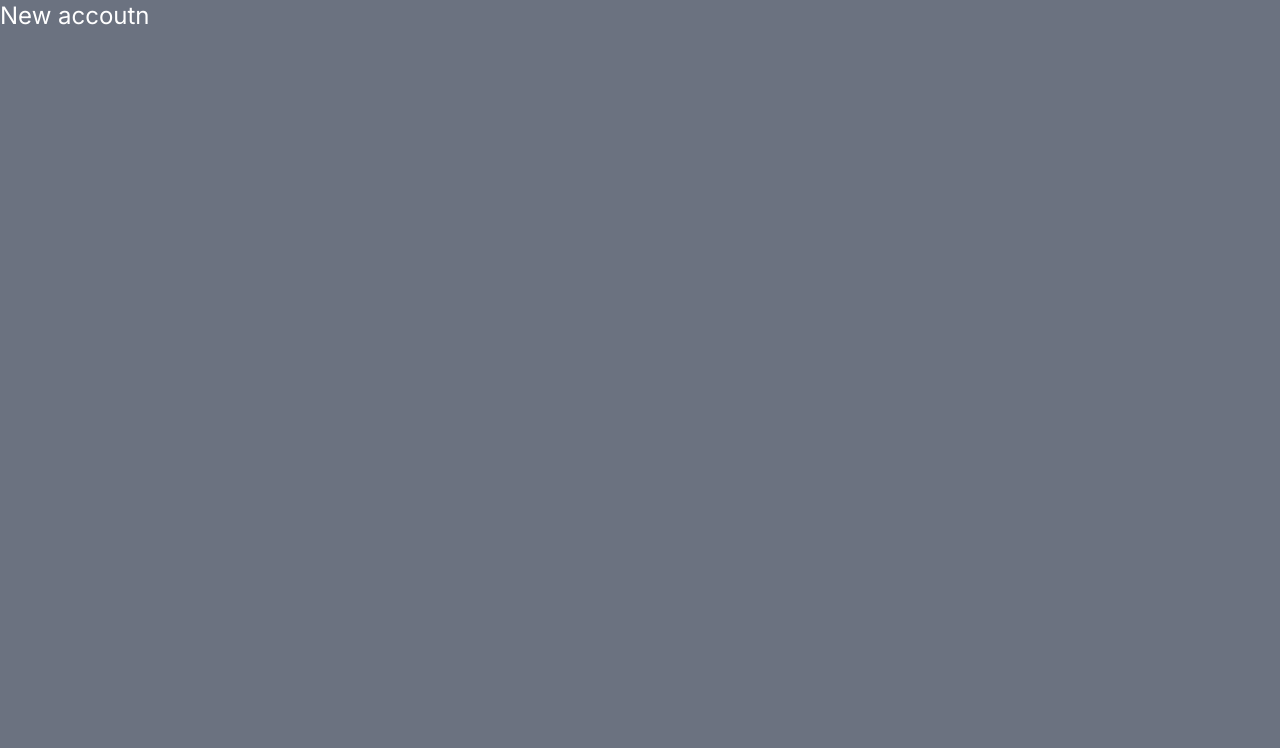
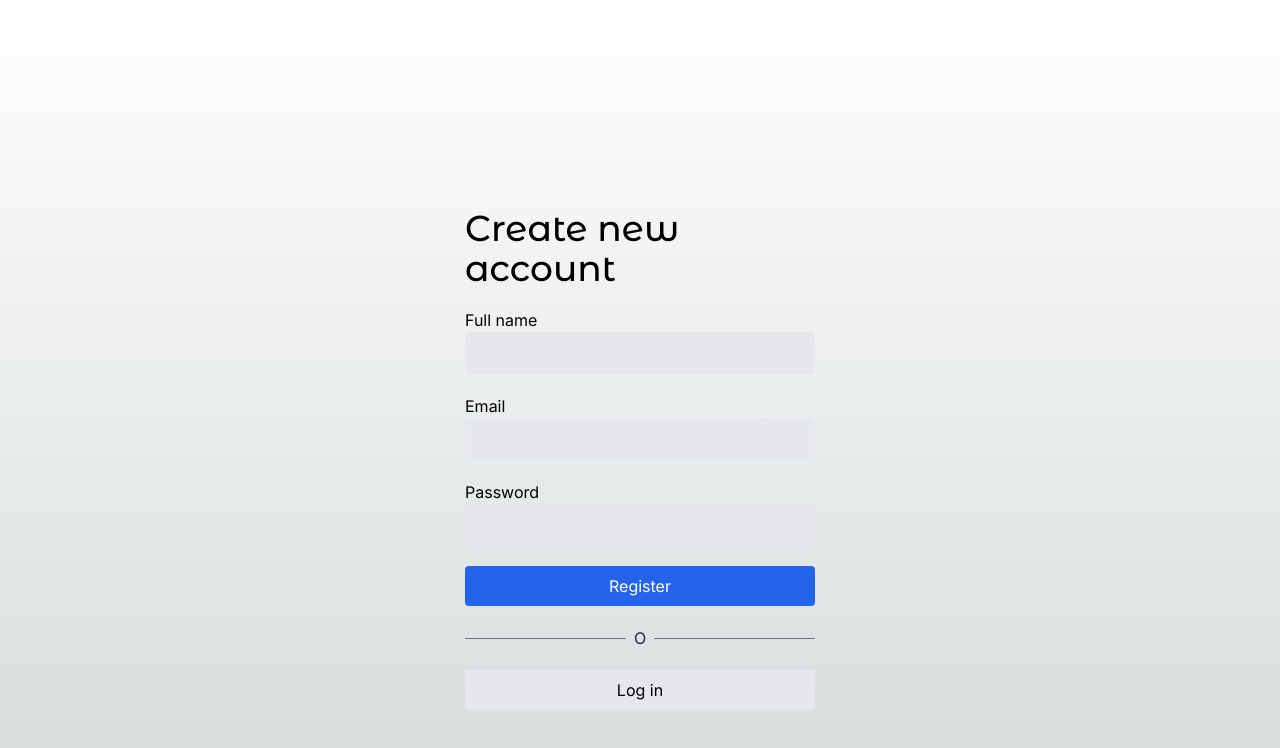
Before and after one commit to AngheloAlva/devtalles-teslo-shop, a Next.js app: page /auth/new-account in a window 1280 px wide. Shown: the top 748 px of the page. Built offline with nearby package versions, Linux system fonts and the light colour scheme.

Commit message:
Add login and register page

```diff
--- a/src/app/auth/layout.tsx
+++ b/src/app/auth/layout.tsx
@@ -3,5 +3,9 @@ export default function AuthLayout({
 }: {
 	children: React.ReactNode
 }): React.ReactElement {
-	return <main className="min-h-screen bg-gray-500 text-white">{children}</main>
+	return (
+		<main className="flex items-center justify-center">
+			<div className="w-full sm:w-[350px]">{children}</div>
+		</main>
+	)
 }
--- a/src/app/auth/login/page.tsx
+++ b/src/app/auth/login/page.tsx
@@ -1,7 +1,31 @@
-export default function Home() {
+import { titleFont } from "@/config/fonts"
+import Link from "next/link"
+
+export default function () {
 	return (
-		<div className="text-2xl">
-			<h1>Login page</h1>
+		<div className="flex min-h-screen flex-col pt-32 sm:pt-52">
+			<h1 className={`${titleFont.className} mb-5 text-4xl`}>Login</h1>
+
+			<div className="flex flex-col">
+				<label htmlFor="email">Email</label>
+				<input className="mb-5 rounded border bg-gray-200 px-5 py-2" type="email" />
+
+				<label htmlFor="email">Password</label>
+				<input className="mb-5 rounded border bg-gray-200 px-5 py-2" type="email" />
+
+				<button className="btn-primary">Login</button>
+
+				{/* divisor l ine */}
+				<div className="my-5 flex items-center">
+					<div className="flex-1 border-t border-gray-500"></div>
+					<div className="px-2 text-gray-800">O</div>
+					<div className="flex-1 border-t border-gray-500"></div>
+				</div>
+
+				<Link href="/auth/new-account" className="btn-secondary text-center">
+					Create new account
+				</Link>
+			</div>
 		</div>
 	)
 }
--- a/src/app/auth/new-account/page.tsx
+++ b/src/app/auth/new-account/page.tsx
@@ -1,7 +1,34 @@
-export default function Home() {
+import { titleFont } from "@/config/fonts"
+import Link from "next/link"
+
+export default function () {
 	return (
-		<main className="text-2xl">
-			<h1>New accoutn</h1>
-		</main>
+		<div className="flex min-h-screen flex-col pt-32 sm:pt-52">
+			<h1 className={`${titleFont.className} mb-5 text-4xl`}>Create new account</h1>
+
+			<div className="flex flex-col">
+				<label htmlFor="text">Full name</label>
+				<input className="mb-5 rounded border bg-gray-200 px-5 py-2" type="text" />
+
+				<label htmlFor="email">Email</label>
+				<input className="mb-5 rounded border bg-gray-200 px-5 py-2" type="email" />
+
+				<label htmlFor="email">Password</label>
+				<input className="mb-5 rounded border bg-gray-200 px-5 py-2" type="email" />
+
+				<button className="btn-primary">Register</button>
+
+				{/* divisor l ine */}
+				<div className="my-5 flex items-center">
+					<div className="flex-1 border-t border-gray-500"></div>
+					<div className="px-2 text-gray-800">O</div>
+					<div className="flex-1 border-t border-gray-500"></div>
+				</div>
+
+				<Link href="/auth/new-account" className="btn-secondary text-center">
+					Log in
+				</Link>
+			</div>
+		</div>
 	)
 }
```
